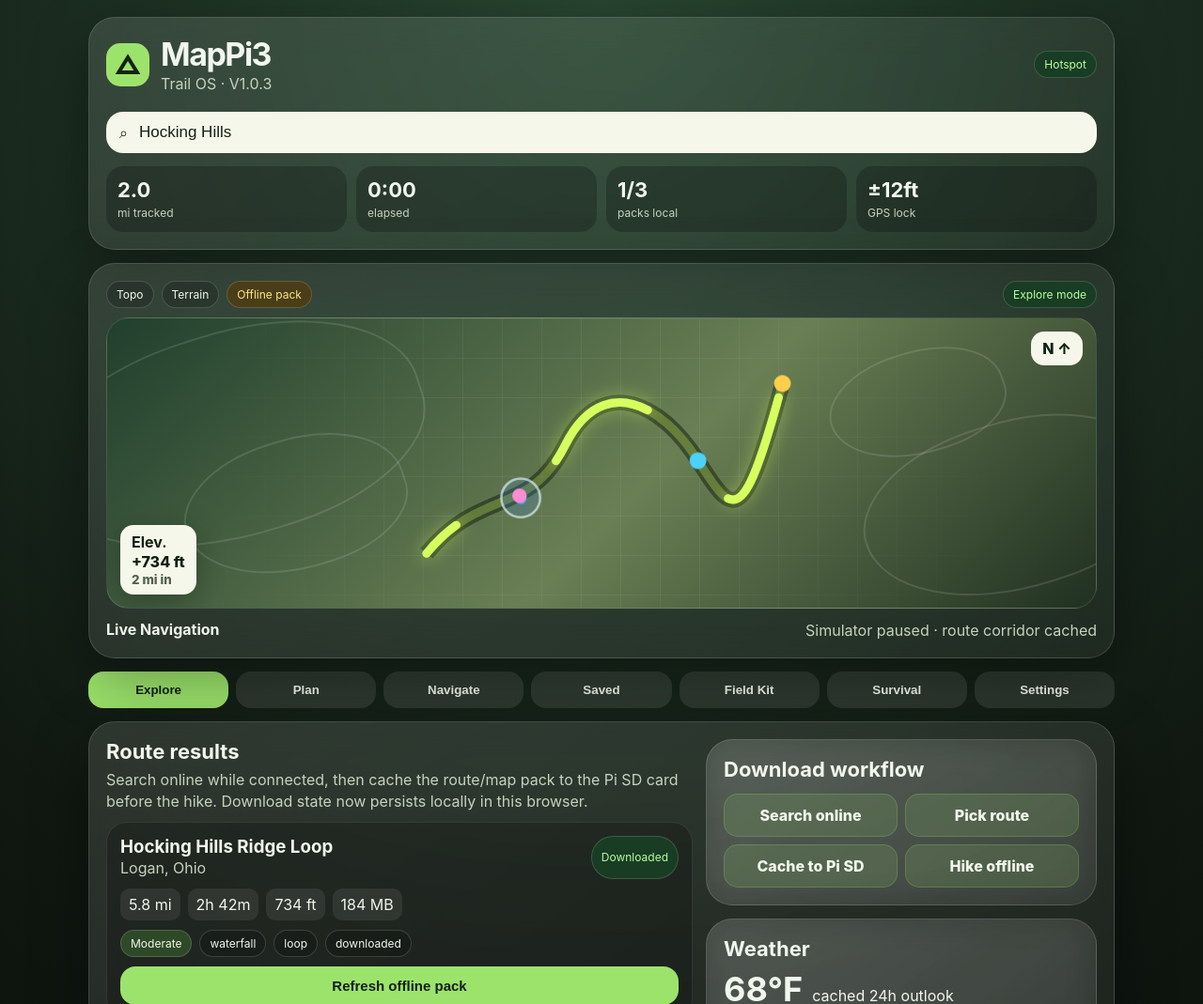
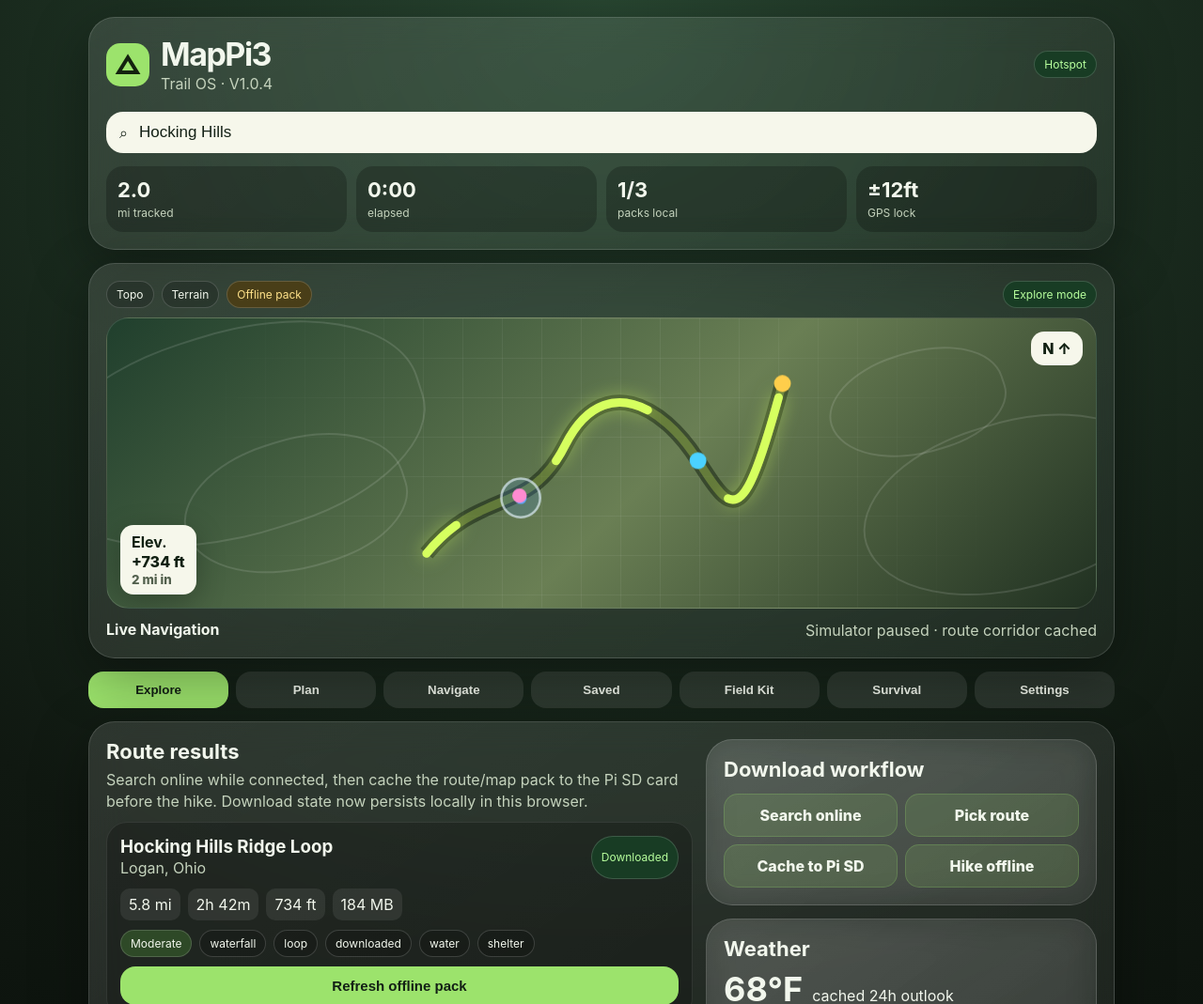
Before and after one commit to real-CAK3D/MapPI3, a React (Vite) app: page / in a window 1280 px wide. Shown: the top 1069 px of the page at 94% size. Built offline with nearby package versions, Linux system fonts and the light colour scheme.

Commit message:
feat: add MapPi3 V1.0.4 route pack model

```diff
--- a/package.json
+++ b/package.json
@@ -1,6 +1,6 @@
 {
   "name": "mappi3",
-  "version": "1.0.3",
+  "version": "1.0.4",
   "private": true,
   "type": "module",
   "scripts": {
--- /dev/null
+++ b/src/data/routePacks.js
@@ -0,0 +1,29 @@
+import routePacks from './routePacks.json';
+
+export const mapRoutePackToCard = (pack) => ({
+  id: pack.id,
+  schemaVersion: pack.schemaVersion,
+  name: pack.name,
+  place: pack.place,
+  miles: pack.distanceMiles,
+  time: pack.estimatedTime,
+  gain: `${pack.elevationGainFt.toLocaleString()} ft`,
+  tags: pack.tags,
+  difficulty: pack.difficulty,
+  status: pack.status,
+  size: `${pack.storageEstimateMb} MB`,
+  storageEstimateMb: pack.storageEstimateMb,
+  routeType: pack.routeType,
+  sync: pack.sync,
+  offline: pack.offline,
+  geometry: pack.geometry,
+  mapPreviewPath: pack.mapPreviewPath,
+  waypoints: pack.waypoints,
+  pois: pack.pois
+});
+
+export const seedRoutePacks = routePacks;
+export const seedRoutes = routePacks.map(mapRoutePackToCard);
+export const primaryRoutePack = routePacks[0];
+export const primaryWaypoints = primaryRoutePack.waypoints;
+export const primaryMapPreviewPath = primaryRoutePack.mapPreviewPath;
--- /dev/null
+++ b/src/data/routePacks.json
@@ -0,0 +1,418 @@
+[
+  {
+    "id": "hh-ridge",
+    "schemaVersion": "mappi3.routePack.v1",
+    "name": "Hocking Hills Ridge Loop",
+    "place": "Logan, Ohio",
+    "region": "Ohio",
+    "summary": "Sample loop with waterfall, water crossing, shelter, overlook, and offline topo corridor.",
+    "difficulty": "Moderate",
+    "routeType": "Loop",
+    "status": "Downloaded",
+    "distanceMiles": 5.8,
+    "estimatedTime": "2h 42m",
+    "elevationGainFt": 734,
+    "storageEstimateMb": 184,
+    "tags": [
+      "waterfall",
+      "loop",
+      "downloaded",
+      "water",
+      "shelter"
+    ],
+    "sync": {
+      "state": "local",
+      "lastSynced": "demo",
+      "supabaseReady": false
+    },
+    "offline": {
+      "required": true,
+      "tileFormat": "MBTiles",
+      "tileBounds": [
+        -82.552,
+        39.421,
+        -82.522,
+        39.438
+      ],
+      "minZoom": 11,
+      "maxZoom": 16,
+      "layers": [
+        "trail",
+        "topo",
+        "hillshade",
+        "contours"
+      ]
+    },
+    "weather": {
+      "cachePolicy": "refresh-when-online",
+      "lastForecastLabel": "cached 24h outlook"
+    },
+    "geometry": {
+      "type": "LineString",
+      "coordinates": [
+        [
+          -82.5412,
+          39.4261
+        ],
+        [
+          -82.5387,
+          39.4284
+        ],
+        [
+          -82.5368,
+          39.4316
+        ],
+        [
+          -82.5326,
+          39.433
+        ],
+        [
+          -82.5291,
+          39.4296
+        ],
+        [
+          -82.5412,
+          39.4261
+        ]
+      ]
+    },
+    "mapPreviewPath": [
+      [
+        35,
+        195
+      ],
+      [
+        58,
+        171
+      ],
+      [
+        83,
+        144
+      ],
+      [
+        113,
+        149
+      ],
+      [
+        150,
+        105
+      ],
+      [
+        185,
+        82
+      ],
+      [
+        225,
+        78
+      ],
+      [
+        260,
+        118
+      ],
+      [
+        292,
+        165
+      ],
+      [
+        330,
+        54
+      ]
+    ],
+    "waypoints": [
+      {
+        "id": "hh-start",
+        "name": "Trailhead",
+        "type": "Start",
+        "mile": 0,
+        "icon": "\u25ce",
+        "lat": 39.4261,
+        "lon": -82.5412
+      },
+      {
+        "id": "hh-water",
+        "name": "Water crossing",
+        "type": "Water",
+        "mile": 0.7,
+        "icon": "\u224b",
+        "lat": 39.4284,
+        "lon": -82.5387
+      },
+      {
+        "id": "hh-shelter",
+        "name": "Ridge shelter",
+        "type": "Shelter",
+        "mile": 1.9,
+        "icon": "\u2302",
+        "lat": 39.4316,
+        "lon": -82.5368
+      },
+      {
+        "id": "hh-view",
+        "name": "South overlook",
+        "type": "View",
+        "mile": 2.4,
+        "icon": "\u25c6",
+        "lat": 39.433,
+        "lon": -82.5326
+      },
+      {
+        "id": "hh-return",
+        "name": "Return split",
+        "type": "Waypoint",
+        "mile": 4.8,
+        "icon": "\u2022",
+        "lat": 39.4296,
+        "lon": -82.5291
+      }
+    ],
+    "pois": [
+      {
+        "id": "hh-poi-water",
+        "type": "water",
+        "label": "Filter/treat before drinking",
+        "mile": 0.7
+      },
+      {
+        "id": "hh-poi-shelter",
+        "type": "shelter",
+        "label": "Lean-to near ridge split",
+        "mile": 1.9
+      },
+      {
+        "id": "hh-poi-caution",
+        "type": "caution",
+        "label": "Steep washout after rain",
+        "mile": 3.1
+      }
+    ]
+  },
+  {
+    "id": "rrg-sky",
+    "schemaVersion": "mappi3.routePack.v1",
+    "name": "Red River Gorge Skyline",
+    "place": "Slade, Kentucky",
+    "region": "Kentucky",
+    "summary": "Longer ridge route with views, shelter notes, and heavier terrain cache.",
+    "difficulty": "Hard",
+    "routeType": "Point-to-point",
+    "status": "Ready",
+    "distanceMiles": 7.2,
+    "estimatedTime": "3h 35m",
+    "elevationGainFt": 1012,
+    "storageEstimateMb": 226,
+    "tags": [
+      "views",
+      "shelter",
+      "offline ready"
+    ],
+    "sync": {
+      "state": "remote-catalog",
+      "lastSynced": null,
+      "supabaseReady": false
+    },
+    "offline": {
+      "required": false,
+      "tileFormat": "MBTiles",
+      "tileBounds": [
+        -83.72,
+        37.75,
+        -83.6,
+        37.86
+      ],
+      "minZoom": 10,
+      "maxZoom": 15,
+      "layers": [
+        "trail",
+        "topo",
+        "hillshade"
+      ]
+    },
+    "weather": {
+      "cachePolicy": "refresh-when-online",
+      "lastForecastLabel": "not cached"
+    },
+    "geometry": {
+      "type": "LineString",
+      "coordinates": [
+        [
+          -83.68,
+          37.79
+        ],
+        [
+          -83.66,
+          37.81
+        ],
+        [
+          -83.63,
+          37.84
+        ]
+      ]
+    },
+    "mapPreviewPath": [
+      [
+        25,
+        205
+      ],
+      [
+        80,
+        154
+      ],
+      [
+        140,
+        130
+      ],
+      [
+        202,
+        87
+      ],
+      [
+        270,
+        118
+      ],
+      [
+        335,
+        58
+      ]
+    ],
+    "waypoints": [
+      {
+        "id": "rrg-start",
+        "name": "Skyline start",
+        "type": "Start",
+        "mile": 0,
+        "icon": "\u25ce",
+        "lat": 37.79,
+        "lon": -83.68
+      },
+      {
+        "id": "rrg-view",
+        "name": "Gorge overlook",
+        "type": "View",
+        "mile": 2.6,
+        "icon": "\u25c6",
+        "lat": 37.81,
+        "lon": -83.66
+      },
+      {
+        "id": "rrg-end",
+        "name": "Exit trailhead",
+        "type": "Finish",
+        "mile": 7.2,
+        "icon": "\u25ce",
+        "lat": 37.84,
+        "lon": -83.63
+      }
+    ],
+    "pois": []
+  },
+  {
+    "id": "mohican-scout",
+    "schemaVersion": "mappi3.routePack.v1",
+    "name": "Mohican River Scout Path",
+    "place": "Loudonville, Ohio",
+    "region": "Ohio",
+    "summary": "Shorter family/custom sample with water and low storage footprint.",
+    "difficulty": "Easy",
+    "routeType": "Out-and-back",
+    "status": "Not saved",
+    "distanceMiles": 3.4,
+    "estimatedTime": "1h 28m",
+    "elevationGainFt": 282,
+    "storageEstimateMb": 92,
+    "tags": [
+      "water",
+      "family",
+      "custom"
+    ],
+    "sync": {
+      "state": "draft",
+      "lastSynced": null,
+      "supabaseReady": false
+    },
+    "offline": {
+      "required": false,
+      "tileFormat": "MBTiles",
+      "tileBounds": [
+        -82.28,
+        40.58,
+        -82.2,
+        40.64
+      ],
+      "minZoom": 11,
+      "maxZoom": 16,
+      "layers": [
+        "trail",
+        "topo"
+      ]
+    },
+    "weather": {
+      "cachePolicy": "refresh-when-online",
+      "lastForecastLabel": "not cached"
+    },
+    "geometry": {
+      "type": "LineString",
+      "coordinates": [
+        [
+          -82.25,
+          40.6
+        ],
+        [
+          -82.23,
+          40.61
+        ],
+        [
+          -82.21,
+          40.63
+        ]
+      ]
+    },
+    "mapPreviewPath": [
+      [
+        40,
+        180
+      ],
+      [
+        120,
+        135
+      ],
+      [
+        210,
+        128
+      ],
+      [
+        320,
+        75
+      ]
+    ],
+    "waypoints": [
+      {
+        "id": "mo-start",
+        "name": "River trailhead",
+        "type": "Start",
+        "mile": 0,
+        "icon": "\u25ce",
+        "lat": 40.6,
+        "lon": -82.25
+      },
+      {
+        "id": "mo-water",
+        "name": "River access",
+        "type": "Water",
+        "mile": 1.1,
+        "icon": "\u224b",
+        "lat": 40.61,
+        "lon": -82.23
+      },
+      {
+        "id": "mo-turn",
+        "name": "Turnaround",
+        "type": "Waypoint",
+        "mile": 1.7,
+        "icon": "\u2022",
+        "lat": 40.63,
+        "lon": -82.21
+      }
+    ],
+    "pois": []
+  }
+]
--- a/src/main.jsx
+++ b/src/main.jsx
@@ -1,26 +1,12 @@
 import React, { useEffect, useMemo, useState } from 'react';
 import { createRoot } from 'react-dom/client';
+import { primaryMapPreviewPath, primaryRoutePack, primaryWaypoints, seedRoutes } from './data/routePacks.js';
 import './styles.css';
 
-const VERSION = 'V1.0.3';
+const VERSION = 'V1.0.4';
 const tabs = ['Explore', 'Plan', 'Navigate', 'Saved', 'Field Kit', 'Survival', 'Settings'];
-const routePath = [
-  [35, 195], [58, 171], [83, 144], [113, 149], [150, 105], [185, 82], [225, 78], [260, 118], [292, 165], [330, 54]
-];
-
-const seedRoutes = [
-  { id: 'hh-ridge', name: 'Hocking Hills Ridge Loop', place: 'Logan, Ohio', miles: 5.8, time: '2h 42m', gain: '734 ft', tags: ['waterfall', 'loop', 'downloaded'], difficulty: 'Moderate', status: 'Downloaded', size: '184 MB' },
-  { id: 'rrg-sky', name: 'Red River Gorge Skyline', place: 'Slade, Kentucky', miles: 7.2, time: '3h 35m', gain: '1,012 ft', tags: ['views', 'shelter', 'offline ready'], difficulty: 'Hard', status: 'Ready', size: '226 MB' },
-  { id: 'mohican-scout', name: 'Mohican River Scout Path', place: 'Loudonville, Ohio', miles: 3.4, time: '1h 28m', gain: '282 ft', tags: ['water', 'family', 'custom'], difficulty: 'Easy', status: 'Not saved', size: '92 MB' }
-];
-
-const plannerWaypoints = [
-  { name: 'Trailhead', type: 'Start', mile: '0.0', icon: '◎', lat: 39.4261, lon: -82.5412 },
-  { name: 'Water crossing', type: 'Water', mile: '0.7', icon: '≋', lat: 39.4284, lon: -82.5387 },
-  { name: 'Ridge shelter', type: 'Shelter', mile: '1.9', icon: '⌂', lat: 39.4316, lon: -82.5368 },
-  { name: 'South overlook', type: 'View', mile: '2.4', icon: '◆', lat: 39.4330, lon: -82.5326 },
-  { name: 'Return split', type: 'Waypoint', mile: '4.8', icon: '•', lat: 39.4296, lon: -82.5291 }
-];
+const routePath = primaryMapPreviewPath;
+const plannerWaypoints = primaryWaypoints;
 
 const survivalTips = [
   ['If lost', 'Stop, breathe, mark your location, conserve battery, retrace only if safe.'],
@@ -48,7 +34,7 @@ function formatClock(seconds) {
 function makeGpx() {
   const points = plannerWaypoints.map(p => `    <wpt lat="${p.lat}" lon="${p.lon}"><name>${p.name}</name><type>${p.type}</type></wpt>`).join('\n');
   const rtepts = plannerWaypoints.map(p => `      <rtept lat="${p.lat}" lon="${p.lon}"><name>${p.name}</name></rtept>`).join('\n');
-  return `<?xml version="1.0" encoding="UTF-8"?>\n<gpx version="1.1" creator="MapPi3 ${VERSION}" xmlns="http://www.topografix.com/GPX/1/1">\n  <metadata><name>Hocking Hills Ridge Loop - MapPi3 Sample</name></metadata>\n${points}\n  <rte><name>Hocking Hills Ridge Loop</name>\n${rtepts}\n  </rte>\n</gpx>\n`;
+  return `<?xml version="1.0" encoding="UTF-8"?>\n<gpx version="1.1" creator="MapPi3 ${VERSION}" xmlns="http://www.topografix.com/GPX/1/1">\n  <metadata><name>${primaryRoutePack.name} - MapPi3 Sample</name></metadata>\n${points}\n  <rte><name>${primaryRoutePack.name}</name>\n${rtepts}\n  </rte>\n</gpx>\n`;
 }
 
 function Pill({ children, tone = 'default' }) { return <span className={`pill ${tone}`}>{children}</span>; }
@@ -70,7 +56,7 @@ function RouteMap({ activeTab, progress, recording }) {
         <circle cx={x} cy={y} r="5" className="gps-dot" />
         <circle cx="260" cy="118" r="7" className="poi water" /><circle cx="330" cy="54" r="7" className="poi shelter" /><circle cx="112" cy="147" r="6" className="poi view" />
       </svg>
-      <div className="north-chip">N ↑</div><div className="elevation-card"><strong>Elev.</strong><span>+734 ft</span><small>{Math.round(progress * 5.8 * 10) / 10} mi in</small></div>
+      <div className="north-chip">N ↑</div><div className="elevation-card"><strong>Elev.</strong><span>+734 ft</span><small>{Math.round(progress * primaryRoutePack.distanceMiles * 10) / 10} mi in</small></div>
     </div>
     <div className="live-row"><strong>Live Navigation</strong><span>{recording ? 'Simulated GPS moving · breadcrumb recording' : 'Simulator paused · route corridor cached'}</span></div>
   </section>;
@@ -81,18 +67,18 @@ function Explore({ routes, onDownload }) {
 }
 
 function Plan({ gpxStatus, onExportGpx, onImportGpx }) {
-  return <section className="panel two-col"><div><h2>Custom route builder</h2><p className="muted">V1.0.3 mock flow: tap tools, export a real sample GPX file, and simulate an imported GPX being staged for offline use.</p><div className="builder-tools">{['Draw route', 'Add waypoint', 'Water', 'Shelter', 'Camp', 'Danger'].map(tool => <button key={tool}>{tool}</button>)}<button onClick={onImportGpx}>GPX import</button><button onClick={onExportGpx}>GPX export</button></div><div className="route-summary"><Stat value="5" label="waypoints" /><Stat value="5.8" label="planned mi" /><Stat value="734ft" label="gain" /><Stat value="184MB" label="pack est." /></div><div className="alert info">{gpxStatus}</div></div><div><h2>Waypoints / POIs</h2>{plannerWaypoints.map(point => <div className="poi-row" key={point.name}><strong><span className="poi-icon">{point.icon}</span>{point.name}</strong><span>{point.mile} mi</span><p>{point.type}</p></div>)}</div></section>;
+  return <section className="panel two-col"><div><h2>Custom route builder</h2><p className="muted">V1.0.4 route-pack flow: tap tools, export a real sample GPX file, and simulate an imported GPX being staged for offline use.</p><div className="builder-tools">{['Draw route', 'Add waypoint', 'Water', 'Shelter', 'Camp', 'Danger'].map(tool => <button key={tool}>{tool}</button>)}<button onClick={onImportGpx}>GPX import</button><button onClick={onExportGpx}>GPX export</button></div><div className="route-summary"><Stat value={plannerWaypoints.length} label="waypoints" /><Stat value={primaryRoutePack.distanceMiles} label="planned mi" /><Stat value={`${primaryRoutePack.elevationGainFt}ft`} label="gain" /><Stat value={`${primaryRoutePack.storageEstimateMb}MB`} label="pack est." /></div><div className="alert info">{gpxStatus}</div></div><div><h2>Waypoints / POIs</h2>{plannerWaypoints.map(point => <div className="poi-row" key={point.name}><strong><span className="poi-icon">{point.icon}</span>{point.name}</strong><span>{point.mile} mi</span><p>{point.type}</p></div>)}</div></section>;
 }
 
 function Navigate({ recording, setRecording, elapsed, progress, resetTrack }) {
-  const miles = Math.round(progress * 5.8 * 10) / 10;
-  const remaining = Math.max(0, Math.round((5.8 - miles) * 10) / 10);
+  const miles = Math.round(progress * primaryRoutePack.distanceMiles * 10) / 10;
+  const remaining = Math.max(0, Math.round((primaryRoutePack.distanceMiles - miles) * 10) / 10);
   return <section className="panel dashboard-panel"><div className="section-head"><h2>Active hike simulator</h2><div className="button-row"><button className="primary small" onClick={() => setRecording(!recording)}>{recording ? 'Pause recording' : 'Start recording'}</button><button className="ghost small" onClick={resetTrack}>Reset</button></div></div><div className="nav-grid"><Stat value={miles.toFixed(1)} label="mi tracked" /><Stat value={formatClock(elapsed)} label="elapsed" /><Stat value={remaining.toFixed(1)} label="mi remaining" /><Stat value="±12ft" label="GPS accuracy" /><Stat value={recording ? '2.9mph' : '0.0mph'} label="pace" /><Stat value="NW 318°" label="heading" /><Stat value="14:12" label="sunset" /><Stat value={`${Math.round(progress * 100)}%`} label="route progress" /></div><div className="alert good">{recording ? 'Recording simulated track · next waypoint updates as marker moves' : 'Paused · ready to record when hike starts'}</div></section>;
 }
 
 function Saved({ routes }) {
   const downloaded = routes.filter(r => r.status === 'Downloaded');
-  return <section className="panel"><h2>Saved offline packs</h2><p className="muted">Downloaded packs are browser-persisted in V1.0.3. Later this becomes the Pi SD route-pack database.</p>{downloaded.map(route => <div className="saved-row" key={route.id}><strong>{route.name}</strong><span>{route.size}</span><Pill>Ready offline</Pill><small>Local browser state</small></div>)}<div className="saved-row"><strong>Base survival library</strong><span>12 MB</span><Pill>Always local</Pill><small>{VERSION}</small></div></section>;
+  return <section className="panel"><h2>Saved offline packs</h2><p className="muted">Downloaded packs are browser-persisted in V1.0.4. Route cards now come from route-pack JSON; later this becomes the Pi SD route-pack database.</p>{downloaded.map(route => <div className="saved-row" key={route.id}><strong>{route.name}</strong><span>{route.size}</span><Pill>Ready offline</Pill><small>Local browser state</small></div>)}<div className="saved-row"><strong>Base survival library</strong><span>12 MB</span><Pill>Always local</Pill><small>{VERSION}</small></div></section>;
 }
 
 function FieldKit() { return <section className="panel two-col"><div><h2>Sense HAT compass</h2><div className="kit-card big"><div className="matrix"><span>↑</span></div><div><h3>LED north arrow</h3><p>Enable this before hiking. Calibrate flat, away from magnets/metal, then use bag mode smoothing. While moving, MapPi3 can fall back to GPS heading.</p><button>Start quick calibration</button></div></div></div><div><h2>Sensor status</h2><div className="sensor-list"><span>GPS lock <b>3D / good</b></span><span>Magnetic field <b>stable</b></span><span>Temp <b>71°F</b></span><span>Pressure trend <b>steady</b></span></div></div></section>; }
@@ -100,7 +86,7 @@ function Survival() { return <section className="panel two-col"><div><h2>Surviva
 
 function Settings({ settings, setSettings, clearLocalState }) {
   const update = (key, value) => setSettings(s => ({ ...s, [key]: value }));
-  return <section className="panel two-col"><div><h2>Settings</h2><div className="setting-row"><span>Connection mode</span><select value={settings.mode} onChange={e => update('mode', e.target.value)}><option>Hotspot</option><option>Known Wi‑Fi</option><option>Offline only</option></select></div><div className="setting-row"><span>Units</span><select value={settings.units} onChange={e => update('units', e.target.value)}><option>Miles / °F</option><option>Kilometers / °C</option></select></div><div className="setting-row"><span>Map theme</span><select value={settings.theme} onChange={e => update('theme', e.target.value)}><option>Topo Night</option><option>Trail Day</option><option>Battery Saver</option></select></div><button className="ghost full" onClick={clearLocalState}>Reset local V1.0.3 state</button></div><div><h2>Integrations later</h2><div className="integration-list"><Pill>GitHub ready</Pill><Pill>Supabase env placeholders</Pill><Pill>Vercel-ready static frontend</Pill><Pill>Pi hotspot first</Pill><Pill>localStorage demo</Pill></div></div></section>;
+  return <section className="panel two-col"><div><h2>Settings</h2><div className="setting-row"><span>Connection mode</span><select value={settings.mode} onChange={e => update('mode', e.target.value)}><option>Hotspot</option><option>Known Wi‑Fi</option><option>Offline only</option></select></div><div className="setting-row"><span>Units</span><select value={settings.units} onChange={e => update('units', e.target.value)}><option>Miles / °F</option><option>Kilometers / °C</option></select></div><div className="setting-row"><span>Map theme</span><select value={settings.theme} onChange={e => update('theme', e.target.value)}><option>Topo Night</option><option>Trail Day</option><option>Battery Saver</option></select></div><button className="ghost full" onClick={clearLocalState}>Reset local V1.0.4 state</button></div><div><h2>Integrations later</h2><div className="integration-list"><Pill>GitHub ready</Pill><Pill>Supabase env placeholders</Pill><Pill>Vercel-ready static frontend</Pill><Pill>Pi hotspot first</Pill><Pill>localStorage demo</Pill></div></div></section>;
 }
 
 function DownloadPanel() { return <div className="mini-panel"><h2>Download workflow</h2><div className="sync-steps"><span>Search online</span><span>Pick route</span><span>Cache to Pi SD</span><span>Hike offline</span></div></div>; }
@@ -119,7 +105,12 @@ function ActiveTab(props) {
 function App() {
   const [activeTab, setActiveTab] = useState(() => loadStored('mappi3.activeTab', 'Explore'));
   const [settings, setSettings] = useState(() => loadStored('mappi3.settings', { mode: 'Hotspot', units: 'Miles / °F', theme: 'Topo Night' }));
-  const [routes, setRoutes] = useState(() => loadStored('mappi3.routes', seedRoutes));
+  const [routes, setRoutes] = useState(() => {
+    const stored = loadStored('mappi3.routes', null);
+    if (!stored) return seedRoutes;
+    const storedById = Object.fromEntries(stored.map(route => [route.id, route]));
+    return seedRoutes.map(route => ({ ...route, status: storedById[route.id]?.status ?? route.status, tags: storedById[route.id]?.tags ?? route.tags }));
+  });
   const [recording, setRecording] = useState(false);
   const [elapsed, setElapsed] = useState(() => loadStored('mappi3.elapsed', 0));
   const [progress, setProgress] = useState(() => loadStored('mappi3.progress', 0.34));
@@ -147,12 +138,12 @@ function App() {
     const url = URL.createObjectURL(blob);
     const link = document.createElement('a');
     link.href = url; link.download = 'mappi3-sample-route.gpx'; link.click(); URL.revokeObjectURL(url);
-    setGpxStatus('Exported mappi3-sample-route.gpx from the V1.0.3 sample route.');
+    setGpxStatus(`Exported mappi3-sample-route.gpx from ${primaryRoutePack.name}.`);
   };
   const onImportGpx = () => setGpxStatus('Mock import staged: sample GPX would be parsed into route geometry, waypoints, POIs, and an offline pack request.');
   const clearLocalState = () => { ['mappi3.activeTab','mappi3.settings','mappi3.routes','mappi3.elapsed','mappi3.progress'].forEach(k => localStorage.removeItem(k)); location.reload(); };
 
-  return <main className="app-shell"><section className="hero-card"><div className="top-line"><span className="brand-mark">△</span><div><h1>MapPi3</h1><p>Trail OS · {VERSION}</p></div><Pill tone="online">{settings.mode}</Pill></div><div className="search-box"><span>⌕</span><input placeholder="Search places, trails, or saved GPX…" defaultValue="Hocking Hills" /></div><div className="quick-stats"><Stat value={(progress * 5.8).toFixed(1)} label="mi tracked" /><Stat value={formatClock(elapsed)} label="elapsed" /><Stat value={`${downloadedCount}/3`} label="packs local" /><Stat value="±12ft" label="GPS lock" /></div></section><RouteMap activeTab={activeTab} progress={progress} recording={recording} /><section className="tabs-grid" aria-label="MapPi3 sections">{tabs.map(item => <button key={item} className={item === activeTab ? 'active' : ''} onClick={() => setActiveTab(item)}>{item}</button>)}</section><ActiveTab activeTab={activeTab} routes={routes} onDownload={onDownload} settings={settings} setSettings={setSettings} recording={recording} setRecording={setRecording} elapsed={elapsed} progress={progress} resetTrack={resetTrack} gpxStatus={gpxStatus} onExportGpx={onExportGpx} onImportGpx={onImportGpx} clearLocalState={clearLocalState} /></main>;
+  return <main className="app-shell"><section className="hero-card"><div className="top-line"><span className="brand-mark">△</span><div><h1>MapPi3</h1><p>Trail OS · {VERSION}</p></div><Pill tone="online">{settings.mode}</Pill></div><div className="search-box"><span>⌕</span><input placeholder="Search places, trails, or saved GPX…" defaultValue="Hocking Hills" /></div><div className="quick-stats"><Stat value={(progress * primaryRoutePack.distanceMiles).toFixed(1)} label="mi tracked" /><Stat value={formatClock(elapsed)} label="elapsed" /><Stat value={`${downloadedCount}/3`} label="packs local" /><Stat value="±12ft" label="GPS lock" /></div></section><RouteMap activeTab={activeTab} progress={progress} recording={recording} /><section className="tabs-grid" aria-label="MapPi3 sections">{tabs.map(item => <button key={item} className={item === activeTab ? 'active' : ''} onClick={() => setActiveTab(item)}>{item}</button>)}</section><ActiveTab activeTab={activeTab} routes={routes} onDownload={onDownload} settings={settings} setSettings={setSettings} recording={recording} setRecording={setRecording} elapsed={elapsed} progress={progress} resetTrack={resetTrack} gpxStatus={gpxStatus} onExportGpx={onExportGpx} onImportGpx={onImportGpx} clearLocalState={clearLocalState} /></main>;
 }
 
 createRoot(document.getElementById('root')).render(<App />);
```
Also changed, not shown: 3 other files (tests, documents, lock files or other folders).
